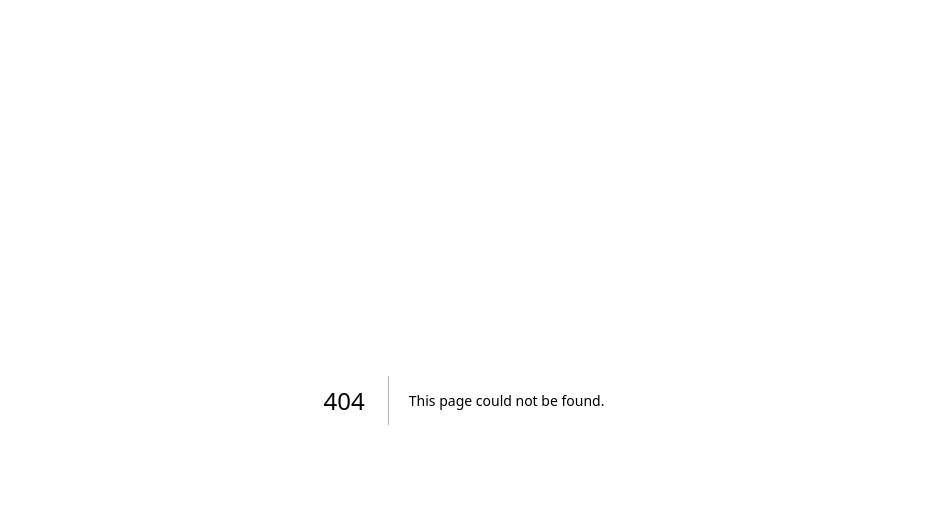
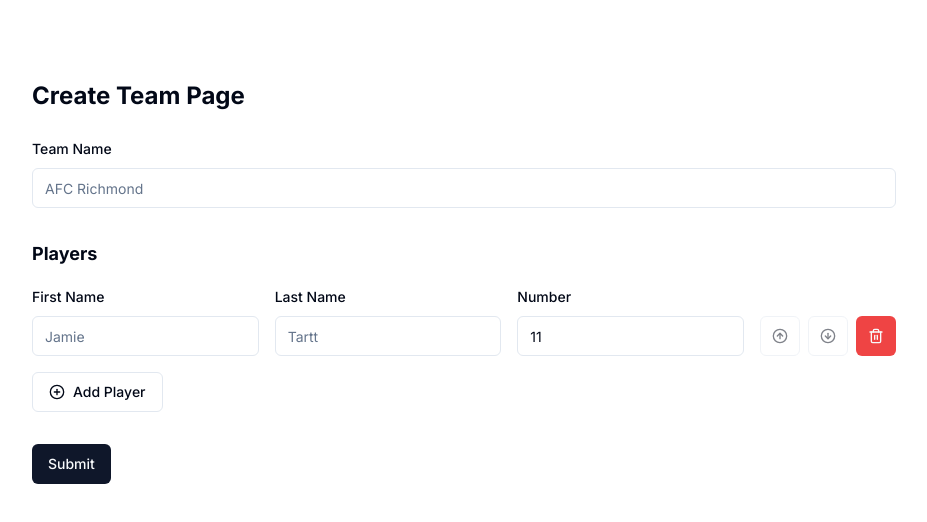
Before and after one commit to jakubfiglak/sandbox, a Next.js app: page /nested-forms/create-team in a window 1280 px wide. Before the commit this address had no page. Shown: the top 522 px of the page, without its empty margins (176-1103 px from the left). Built offline with nearby package versions, Linux system fonts and the light colour scheme.

Commit message:
feat: team form

```diff
--- a/app/layout.tsx
+++ b/app/layout.tsx
@@ -17,7 +17,7 @@ export default function RootLayout({
   return (
     <html lang="en">
       <body className={inter.className}>
-        <main>{children}</main>
+        <main className="p-20 max-w-5xl mx-auto">{children}</main>
       </body>
     </html>
   );
--- /dev/null
+++ b/app/nested-forms/components/create-team-form.tsx
@@ -0,0 +1,120 @@
+"use client";
+
+import { zodResolver } from "@hookform/resolvers/zod";
+import { useFieldArray, useForm } from "react-hook-form";
+
+import { Button } from "@/components/ui/button";
+import {
+  Form,
+  FormControl,
+  FormField,
+  FormItem,
+  FormLabel,
+  FormMessage,
+} from "@/components/ui/form";
+import { Input } from "@/components/ui/input";
+
+import { createTeamInputSchema, type CreateTeamInput } from "../schemas";
+import { PlayerFields } from "./player-fields";
+import {
+  ArrowDownCircleIcon,
+  ArrowUpCircleIcon,
+  PlusCircleIcon,
+  Trash2Icon,
+} from "lucide-react";
+
+export const CreateTeamForm = () => {
+  const form = useForm<CreateTeamInput>({
+    resolver: zodResolver(createTeamInputSchema as any),
+    defaultValues: {
+      name: "",
+      players: [{ firstName: "", lastName: "", number: 11 }],
+    },
+  });
+
+  const playersFieldArray = useFieldArray({
+    control: form.control,
+    name: "players",
+  });
+
+  function onSubmit(values: CreateTeamInput) {
+    console.log(values);
+  }
+
+  return (
+    <Form {...form}>
+      <form onSubmit={form.handleSubmit(onSubmit)} className="space-y-8">
+        <FormField
+          control={form.control}
+          name="name"
+          render={({ field }) => (
+            <FormItem>
+              <FormLabel>Team Name</FormLabel>
+              <FormControl>
+                <Input placeholder="AFC Richmond" {...field} />
+              </FormControl>
+              <FormMessage />
+            </FormItem>
+          )}
+        />
+        <section className="space-y-4">
+          <h3 className="font-bold text-lg">Players</h3>
+          {playersFieldArray.fields.map((field, index) => (
+            <div
+              key={field.id}
+              className="flex items-end justify-between gap-4"
+            >
+              <div className="grid gap-4 md:grid-cols-3 flex-1">
+                <PlayerFields control={form.control} index={index} />
+              </div>
+              <div className="flex items-center gap-2">
+                <Button
+                  variant="outline"
+                  size="icon"
+                  onClick={() => playersFieldArray.move(index, index - 1)}
+                  disabled={index === 0}
+                >
+                  <span className="sr-only">Move up</span>
+                  <ArrowUpCircleIcon className="h-4 w-4" />
+                </Button>
+                <Button
+                  variant="outline"
+                  size="icon"
+                  onClick={() => playersFieldArray.move(index, index + 1)}
+                  disabled={index === playersFieldArray.fields.length - 1}
+                >
+                  <span className="sr-only">Move down</span>
+                  <ArrowDownCircleIcon className="h-4 w-4" />
+                </Button>
+                <Button
+                  variant="destructive"
+                  size="icon"
+                  onClick={() => playersFieldArray.remove(index)}
+                >
+                  <span className="sr-only">Delete</span>
+                  <Trash2Icon className="h-4 w-4" />
+                </Button>
+              </div>
+            </div>
+          ))}
+          <Button
+            type="button"
+            variant="outline"
+            onClick={() =>
+              playersFieldArray.append({
+                firstName: "",
+                lastName: "",
+                number: 11,
+              })
+            }
+          >
+            <PlusCircleIcon className="h-4 w-4 mr-2" />
+            Add Player
+          </Button>
+        </section>
+
+        <Button type="submit">Submit</Button>
+      </form>
+    </Form>
+  );
+};
--- /dev/null
+++ b/app/nested-forms/components/player-fields.tsx
@@ -0,0 +1,63 @@
+import { Control } from "react-hook-form";
+
+import {
+  FormControl,
+  FormField,
+  FormItem,
+  FormLabel,
+  FormMessage,
+} from "@/components/ui/form";
+import { Input } from "@/components/ui/input";
+
+import { type CreateTeamInput } from "../schemas";
+
+type PlayerFieldsProps = {
+  control: Control<CreateTeamInput>;
+  index: number;
+};
+
+export const PlayerFields = ({ control, index }: PlayerFieldsProps) => {
+  return (
+    <>
+      <FormField
+        control={control}
+        name={`players.${index}.firstName`}
+        render={({ field }) => (
+          <FormItem>
+            <FormLabel>First Name</FormLabel>
+            <FormControl>
+              <Input placeholder="Jamie" {...field} />
+            </FormControl>
+            <FormMessage />
+          </FormItem>
+        )}
+      />
+      <FormField
+        control={control}
+        name={`players.${index}.lastName`}
+        render={({ field }) => (
+          <FormItem>
+            <FormLabel>Last Name</FormLabel>
+            <FormControl>
+              <Input placeholder="Tartt" {...field} />
+            </FormControl>
+            <FormMessage />
+          </FormItem>
+        )}
+      />
+      <FormField
+        control={control}
+        name={`players.${index}.number`}
+        render={({ field }) => (
+          <FormItem>
+            <FormLabel>Number</FormLabel>
+            <FormControl>
+              <Input placeholder="11" {...field} />
+            </FormControl>
+            <FormMessage />
+          </FormItem>
+        )}
+      />
+    </>
+  );
+};
--- /dev/null
+++ b/app/nested-forms/create-player/page.tsx
@@ -0,0 +1,5 @@
+const CreatePlayerPage = () => {
+  return <h1>Create Player Page</h1>;
+};
+
+export default CreatePlayerPage;
--- /dev/null
+++ b/app/nested-forms/create-team/page.tsx
@@ -0,0 +1,12 @@
+import { CreateTeamForm } from "../components/create-team-form";
+
+const CreateTeamPage = () => {
+  return (
+    <div>
+      <h1 className="font-bold text-2xl mb-6">Create Team Page</h1>
+      <CreateTeamForm />
+    </div>
+  );
+};
+
+export default CreateTeamPage;
--- /dev/null
+++ b/app/nested-forms/page.tsx
@@ -0,0 +1,20 @@
+import Link from "next/link";
+
+const NestedFormsPage = () => {
+  return (
+    <div>
+      <nav>
+        <ul>
+          <li>
+            <Link href="/nested-forms/create-player">Create Player</Link>
+          </li>
+          <li>
+            <Link href="/nested-forms/create-team">Create Team</Link>
+          </li>
+        </ul>
+      </nav>
+    </div>
+  );
+};
+
+export default NestedFormsPage;
--- /dev/null
+++ b/app/nested-forms/schemas.ts
@@ -0,0 +1,14 @@
+import { z } from "zod";
+
+export const createTeamInputSchema = z.object({
+  name: z.string().min(2),
+  players: z.array(
+    z.object({
+      firstName: z.string().min(2),
+      lastName: z.string().min(2),
+      number: z.coerce.number().min(1).max(99),
+    })
+  ),
+});
+
+export type CreateTeamInput = z.infer<typeof createTeamInputSchema>;
--- a/app/page.tsx
+++ b/app/page.tsx
@@ -8,6 +8,9 @@ export default function Home() {
           <li>
             <Link href="/xstate">XState</Link>
           </li>
+          <li>
+            <Link href="/nested-forms">Nested Forms</Link>
+          </li>
         </ul>
       </nav>
     </main>
```
